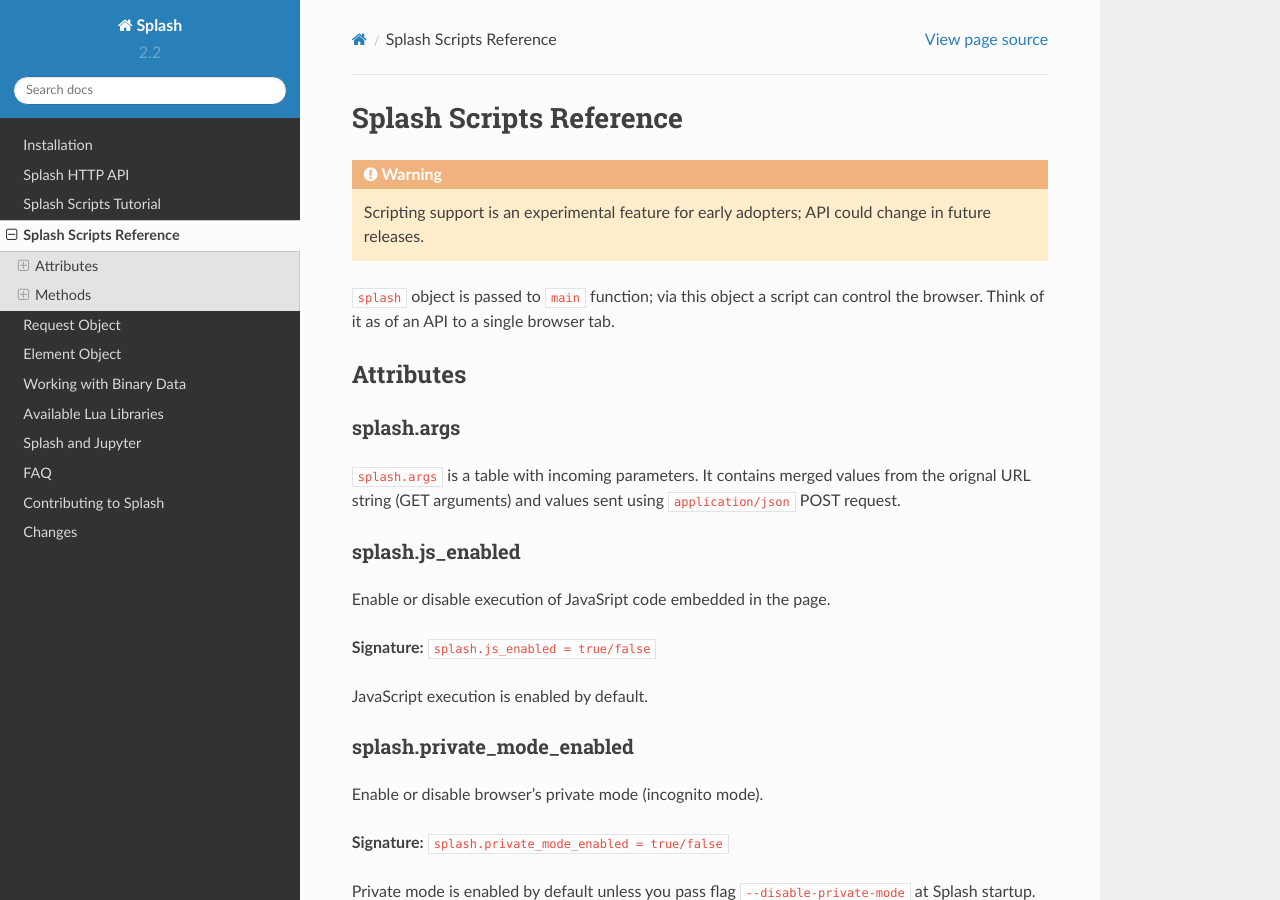
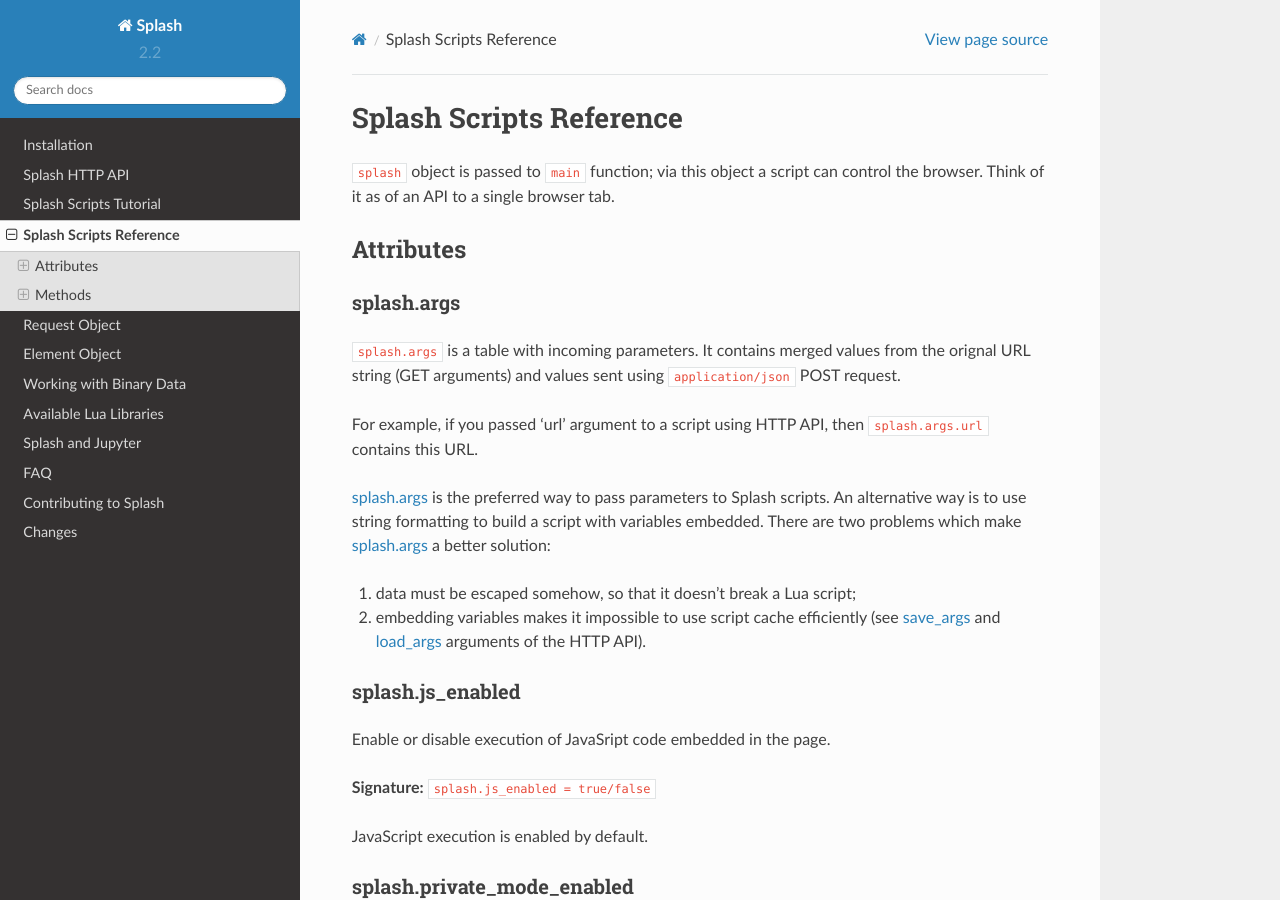
Before and after one commit to scrapinghub/splash, a Sphinx documentation site: the page built from docs/scripting-ref.rst, in a window 1280 px wide and 900 px high. Built offline with Sphinx 7.4.7 and the Read the Docs theme 2.0.0, drawn with Linux system fonts in a browser that asks for light colours; pages that are not in the unit, such as notebooks, are missing from menus.

Commit message:
DOC remove warnings about script support stability; expand splash.args docs

```diff
--- a/docs/scripting-ref.rst
+++ b/docs/scripting-ref.rst
@@ -2,11 +2,6 @@
 
 Splash Scripts Reference
 ========================
-
-.. warning::
-
-    Scripting support is an experimental feature for early adopters;
-    API could change in future releases.
 
 ``splash`` object is passed to ``main`` function; via this object
 a script can control the browser. Think of it as of an API to
@@ -23,6 +18,19 @@
 ``splash.args`` is a table with incoming parameters. It contains
 merged values from the orignal URL string (GET arguments) and
 values sent using ``application/json`` POST request.
+
+For example, if you passed 'url' argument to a script using HTTP API,
+then ``splash.args.url`` contains this URL.
+
+:ref:`splash-args` is the preferred way to pass parameters to Splash scripts.
+An alternative way is to use string formatting to build a script with
+variables embedded. There are two problems which make :ref:`splash-args`
+a better solution:
+
+1. data must be escaped somehow, so that it doesn't break a Lua script;
+2. embedding variables makes it impossible to use script cache efficiently
+   (see :ref:`save_args <arg-save-args>` and :ref:`load_args <arg-load-args>`
+   arguments of the HTTP API).
 
 .. _splash-js-enabled:
 
```
Also changed, not shown: docs/api.rst (+5 -6 lines), docs/scripting-tutorial.rst (+1 -6 lines).
